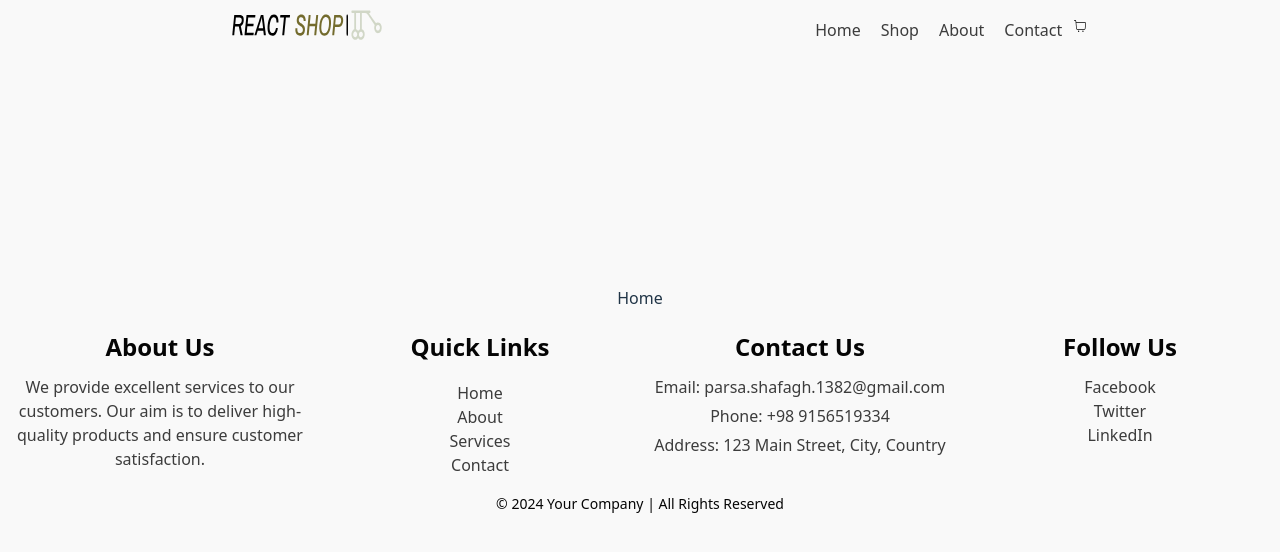
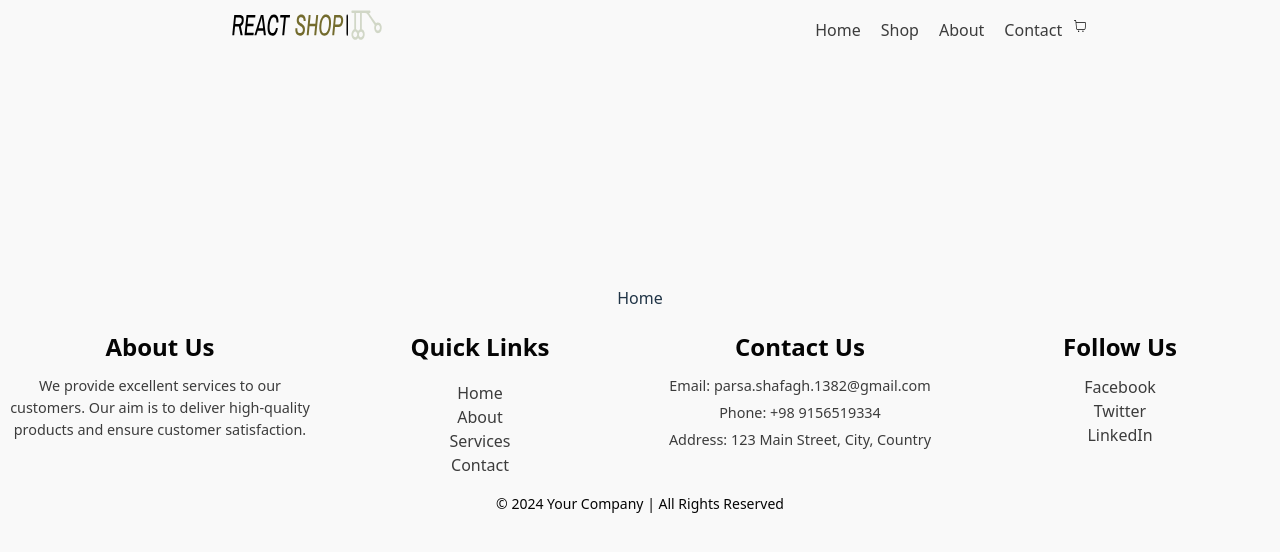
Before and after one commit to PA-M0/E-commerce-app-react, a React (Vite) app in the folder e-commerce/: page / in a window 1280 px wide. Shown: the top 552 px of the page. Built offline with nearby package versions, Linux system fonts and the light colour scheme.

Commit message:
:lipstick: fontsize of heading and paragraph is redesigned.

```diff
--- a/e-commerce/src/index.scss
+++ b/e-commerce/src/index.scss
@@ -34,8 +34,12 @@ body {
 }
 
 h1 {
-  font-size: 3.2em;
+  font-size: 1.5em !important;
   line-height: 1.1;
+}
+p{
+  font-size: 0.9em ;
+
 }
 
 button {
```
